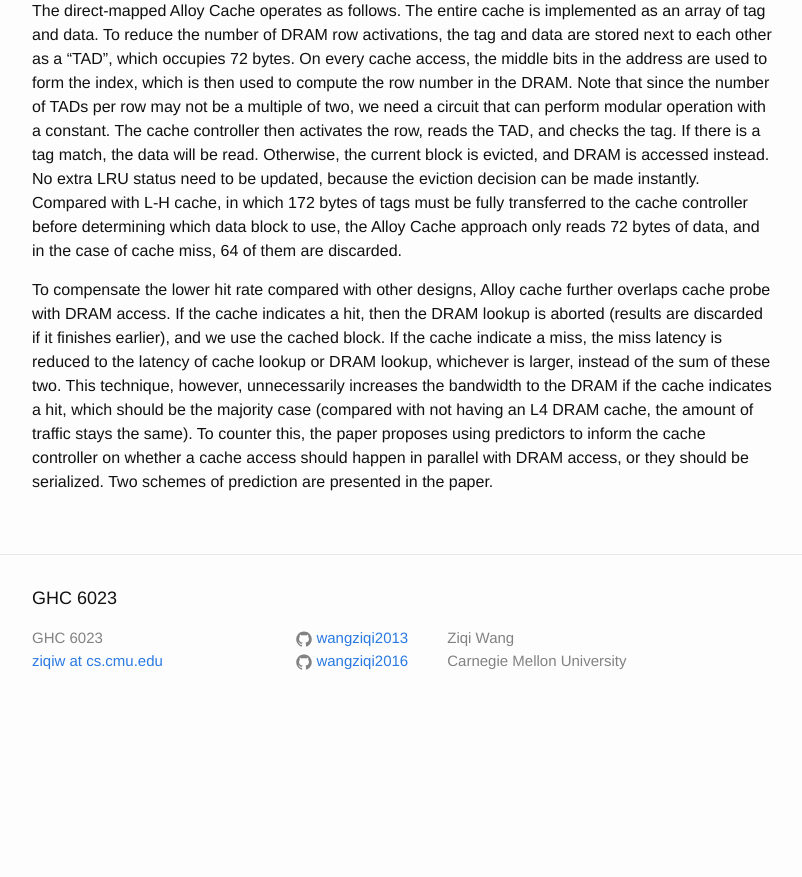
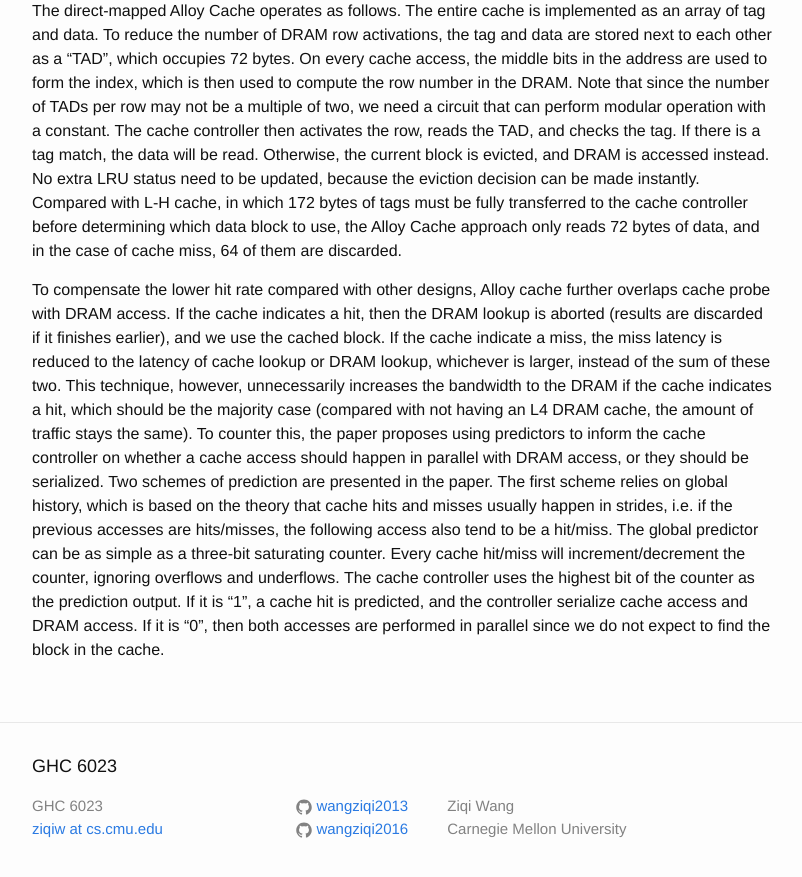
Before and after one commit to wangziqi2013/wangziqi2013.github.io, a Jekyll site: the page built from _posts/2019-08-31-alloy-cache.markdown, in a window 1280 px wide and 900 px high, scrolled down 1378 px. Shown: the top 877 px of the window, without its empty margins (238-1040 px from the left). Built offline with Jekyll 4.4.1, drawn with Linux system fonts in a browser that asks for light colours; before the commit the page ends 2110 px from its top, so only the background shows below that.

Commit message:
Finish global prediction

```diff
--- a/_posts/2019-08-31-alloy-cache.markdown
+++ b/_posts/2019-08-31-alloy-cache.markdown
@@ -64,4 +64,9 @@ whichever is larger, instead of the sum of these two. This technique, however, u
 the DRAM if the cache indicates a hit, which should be the majority case (compared with not having an L4 DRAM cache, the
 amount of traffic stays the same). To counter this, the paper proposes using predictors to inform the cache controller
 on whether a cache access should happen in parallel with DRAM access, or they should be serialized. Two schemes of prediction
-are presented in the paper.
+are presented in the paper. The first scheme relies on global history, which is based on the theory that cache hits and misses
+usually happen in strides, i.e. if the previous accesses are hits/misses, the following access also tend to be a hit/miss.
+The global predictor can be as simple as a three-bit saturating counter. Every cache hit/miss will increment/decrement the
+counter, ignoring overflows and underflows. The cache controller uses the highest bit of the counter as the prediction output.
+If it is "1", a cache hit is predicted, and the controller serialize cache access and DRAM access. If it is "0", then
+both accesses are performed in parallel since we do not expect to find the block in the cache.
```
